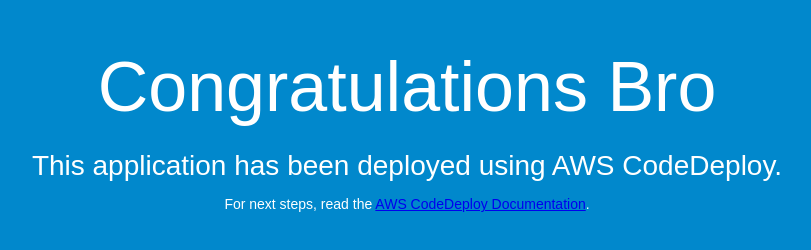
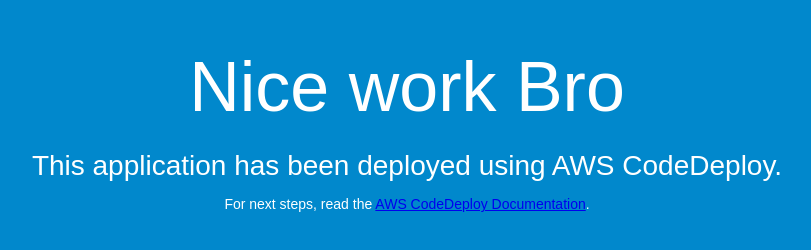
Before and after one commit to Ugithaj/Dev, a plain HTML site: page index.html in a window 1280 px wide. Shown: the whole page, without its empty margins (233-1044 px from the left). Drawn offline with Linux system fonts and the light colour scheme.

Commit message:
Just add quit

```diff
--- a/index.html
+++ b/index.html
@@ -26,7 +26,7 @@
 </head>
 <body>
   <div align="center">
-    <h1>Congratulations Bro</h1>
+    <h1>Nice work Bro</h1>
     <h2>This application has been deployed using AWS CodeDeploy.</h2>
     <p>For next steps, read the <a href="http://aws.amazon.com/documentation/codedeploy">AWS CodeDeploy Documentation</a>.</p>
   </div>
```
